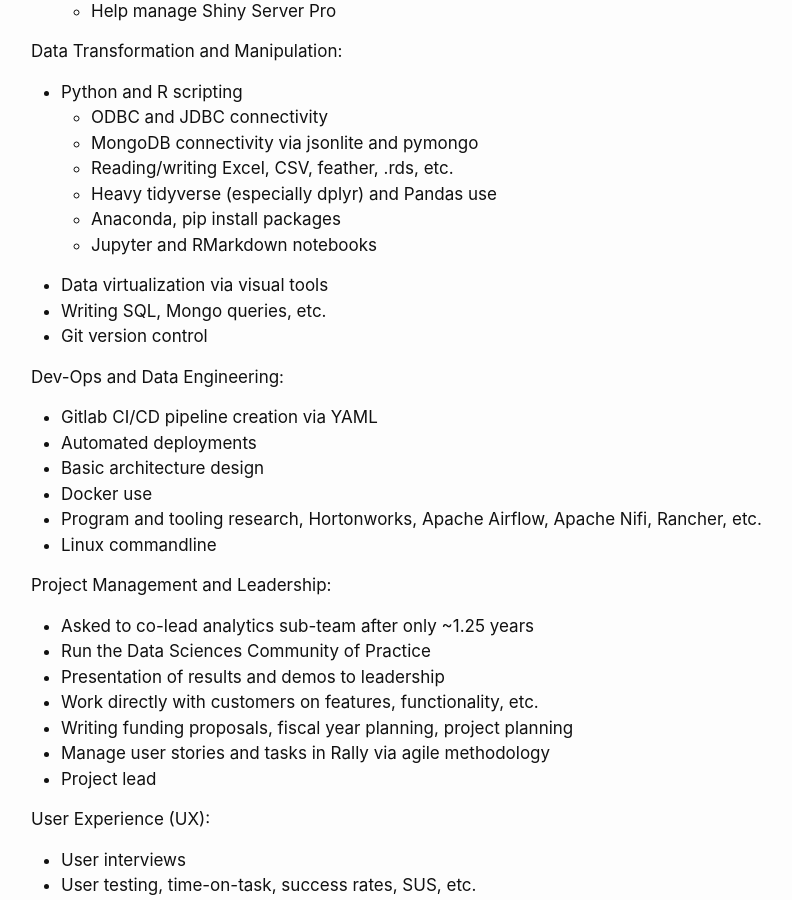
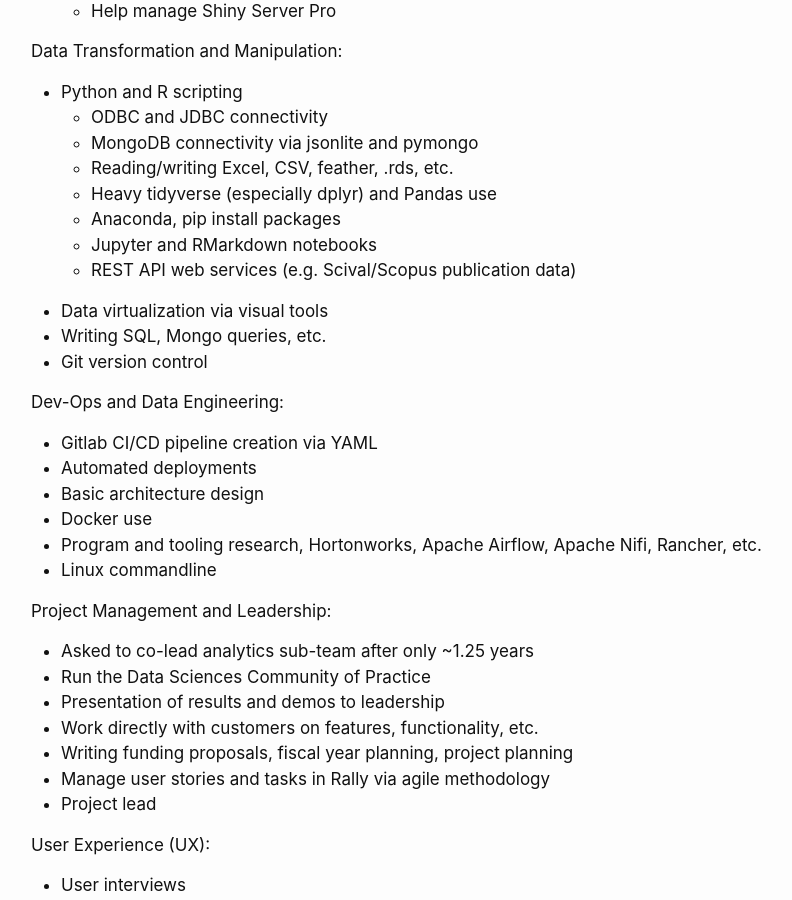
Before and after one commit to carlsonp/carlsonp.github.io, a Jekyll site: the page built from projects.md, in a window 1280 px wide and 900 px high, scrolled down 784 px. Shown: the whole window, without its empty margins (239-1031 px from the left). Built offline with Jekyll 4.4.1, drawn with Linux system fonts in a browser that asks for light colours.

Commit message:
add information about Scival/Scopus

```diff
--- a/_includes/projects_sandia.html
+++ b/_includes/projects_sandia.html
@@ -41,6 +41,7 @@
         <li>Heavy tidyverse (especially dplyr) and Pandas use</li>
         <li>Anaconda, pip install packages</li>
         <li>Jupyter and RMarkdown notebooks</li>
+        <li>REST API web services (e.g. Scival/Scopus publication data)</li>
     </ul>
     <li>Data virtualization via visual tools</li>
     <li>Writing SQL, Mongo queries, etc.</li>
```
